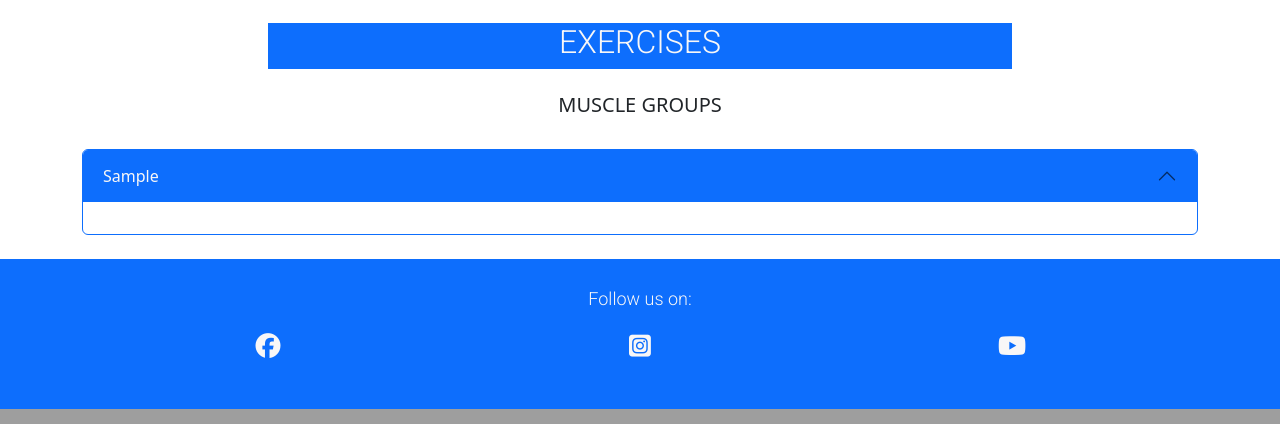
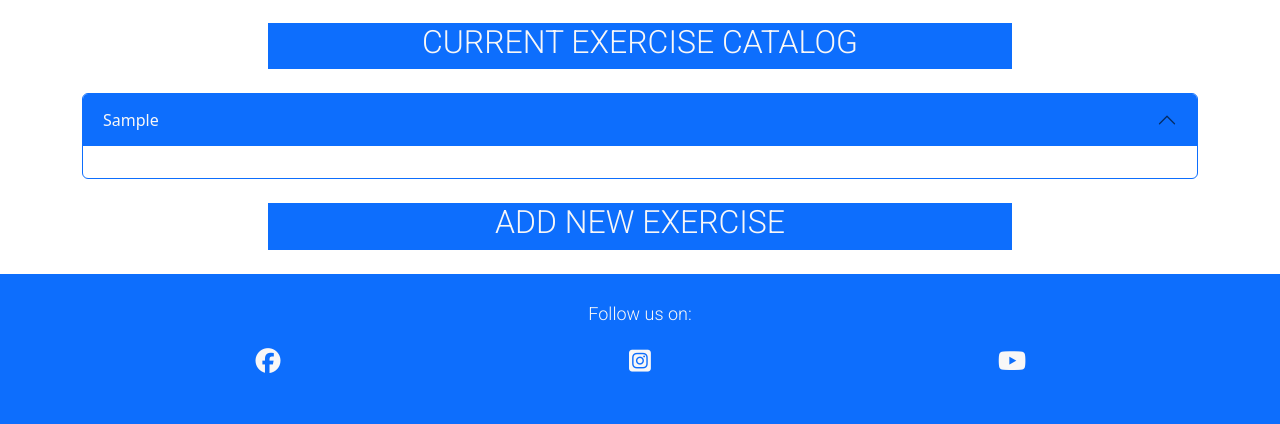
Before and after one commit to eandablo/gympals, a Django app: template templates/catalog.html in a window 1280 px wide. Shown: the part 1036-1460 px from the top of the page. Run offline with Django 3.2, Linux system fonts and the light colour scheme; tables that the repository leaves empty hold one stand-in row (values such as "Sample post"); the template is opened without the code that fills it: values that come from a table or form of the project are taken from there, most other values are stand-ins (such as "Sample title", 1, 10 or a date in 2020); some libraries are stand-ins or nearby versions.

Commit message:
add form CreateExerciseForm to create new exercises

```diff
--- a/templates/catalog.html
+++ b/templates/catalog.html
@@ -3,12 +3,7 @@
 <div class="container mb-4">
     <div class="row mt-4 mb-4">
         <div class="col-md-8 offset-md-2 bg-primary center-text white-medium-text">
-            <h2>EXERCISES</h2>
-        </div>
-    </div>
-    <div class="row mt-4 mb-4">
-        <div class="col-md-8 offset-md-2 center-text">
-            <h5>MUSCLE GROUPS</h5>
+            <h2>CURRENT EXERCISE CATALOG</h2>
         </div>
     </div>
     <div class="accordion" id="catalog-accordion">
@@ -34,7 +29,7 @@
                     {% for log in logs %}
                         {% if log.muscle_group == id.2 %}
                             <div>
-                                {{ log.name }}
+                                <a href="#">{{ log.name }}</a>
                             </div>
                         {% endif %}
                     {% endfor %}
@@ -45,5 +40,10 @@
         </div>
     {% endfor %}
     </div>
+    <div class="row mt-4 mb-4">
+        <div class="col-md-8 offset-md-2 bg-primary center-text white-medium-text">
+            <h2>ADD NEW EXERCISE</h2>
+        </div>
+    </div>
 </div>
 {% endblock %}
--- a/trainer/settings.py
+++ b/trainer/settings.py
@@ -30,7 +30,7 @@ TEMPLATES_DIR = os.path.join(BASE_DIR, 'templates')
 # SECURITY WARNING: don't run with debug turned on in production!
 DEBUG = True
 
-ALLOWED_HOSTS = ['8000-eandablo-gympals-esc67l6lbu0.ws-eu106.gitpod.io',
+ALLOWED_HOSTS = ['8000-eandablo-gympals-533q5re0drq.ws-eu106.gitpod.io',
                  'gympals-6af3102877bb.herokuapp.com']
 
 ACCOUNT_EMAIL_VERIFICATION = 'none'
```
Also changed, not shown: plan/forms.py (+15 -1 lines).
